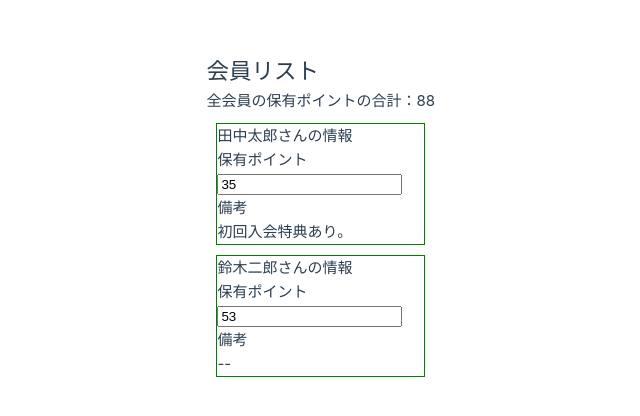
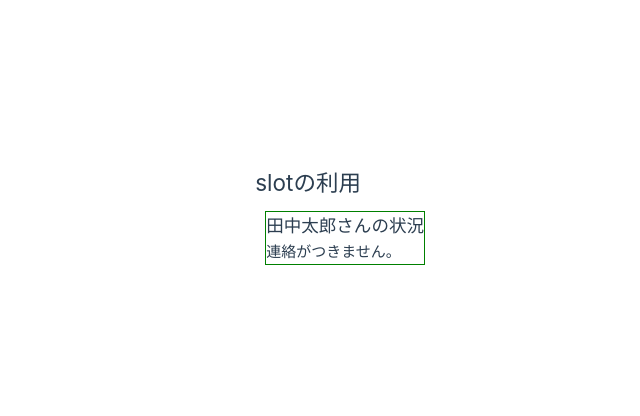
Before and after one commit to xrealizex/Vue, a Vue app: page / in a window 1280 px wide. Shown: the part 180-596 px from the top of the page, without its empty margins (205-845 px from the left). Built offline with nearby package versions, Linux system fonts and the light colour scheme.

Commit message:
slotの利用

```diff
--- a/src/App.vue
+++ b/src/App.vue
@@ -1,36 +1,15 @@
 <script setup lang="ts">
-import { computed, ref } from 'vue';
-import type { Member } from './interfaces';
-import OneMember from './components/OneMember.vue';
+import { ref } from 'vue';
+import OneSection from './components/OneSection.vue';
 
-const memberListInit = new Map<number, Member>();
-memberListInit.set(33456, {id: 33456, name: "田中太郎", email: "bow@example.com", points: 35, note: "初回入会特典あり。"});
-memberListInit.set(47783, {id: 47783, name: "鈴木二郎", email: "mue@example.com", points: 53});
-const memberList = ref(memberListInit);
-
-const totalPoints = computed(
-  (): number => {
-    let total = 0;
-    for(const member of memberList.value.values()) {
-      total += member.points;
-    }
-    return total
-  }
-)
+const taro = ref("田中太郎");
 </script>
 
 <template>
   <section>
-    <h1>会員リスト</h1>
-    <p>全会員の保有ポイントの合計：{{ totalPoints }}</p>
-    <OneMember
-      v-for="[id, member] in memberList"
-      v-bind:key="id"
-      v-bind:id="id"
-      v-bind:name="member.name"
-      v-bind:email="member.email"
-      v-model:points="member.points"
-      v-bind:note="member.note"
-    />
+    <h2>slotの利用</h2>
+    <OneSection v-bind:name="taro">
+      <p>連絡がつきません。</p>
+    </OneSection>
   </section>
 </template>
--- a/src/components/OneSection.vue
+++ b/src/components/OneSection.vue
@@ -1,23 +1,14 @@
 <script setup lang="ts">
 interface Props {
-  rand: number;
+  name: string;
 }
-interface Emits {
-  (event: "createNewRand"): void;
-}
-
 defineProps<Props>();
-const emit = defineEmits<Emits>();
-
-const onNewRandButtonClick = (): void => {
-  emit("createNewRand");
-}
 </script>
 
 <template>
   <section class="box">
-    <p>子コンポーネントの乱数を表示: {{ rand }}</p>
-    <button v-on:click="onNewRandButtonClick">新たな乱数を発生</button>
+    <h1>{{ name }}さんの状況</h1>
+    <slot/>
   </section>
 </template>
 
```
